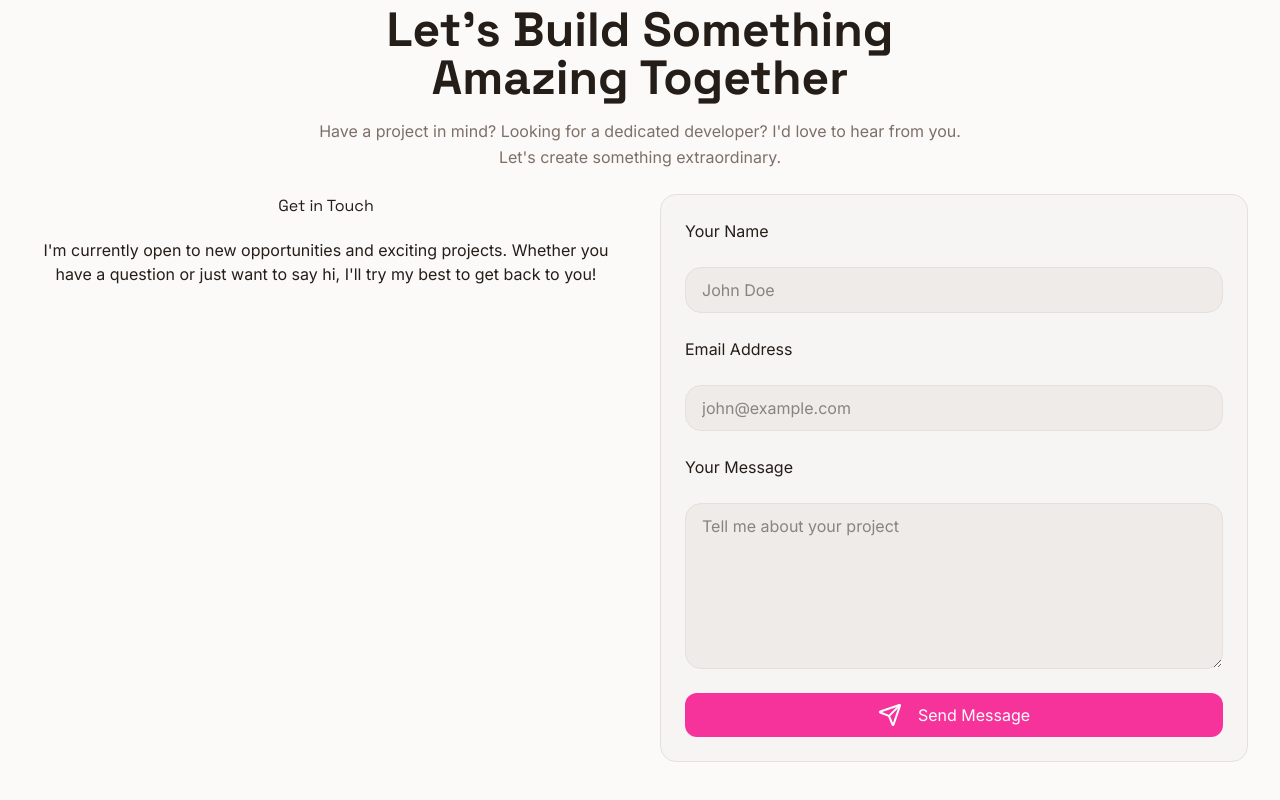
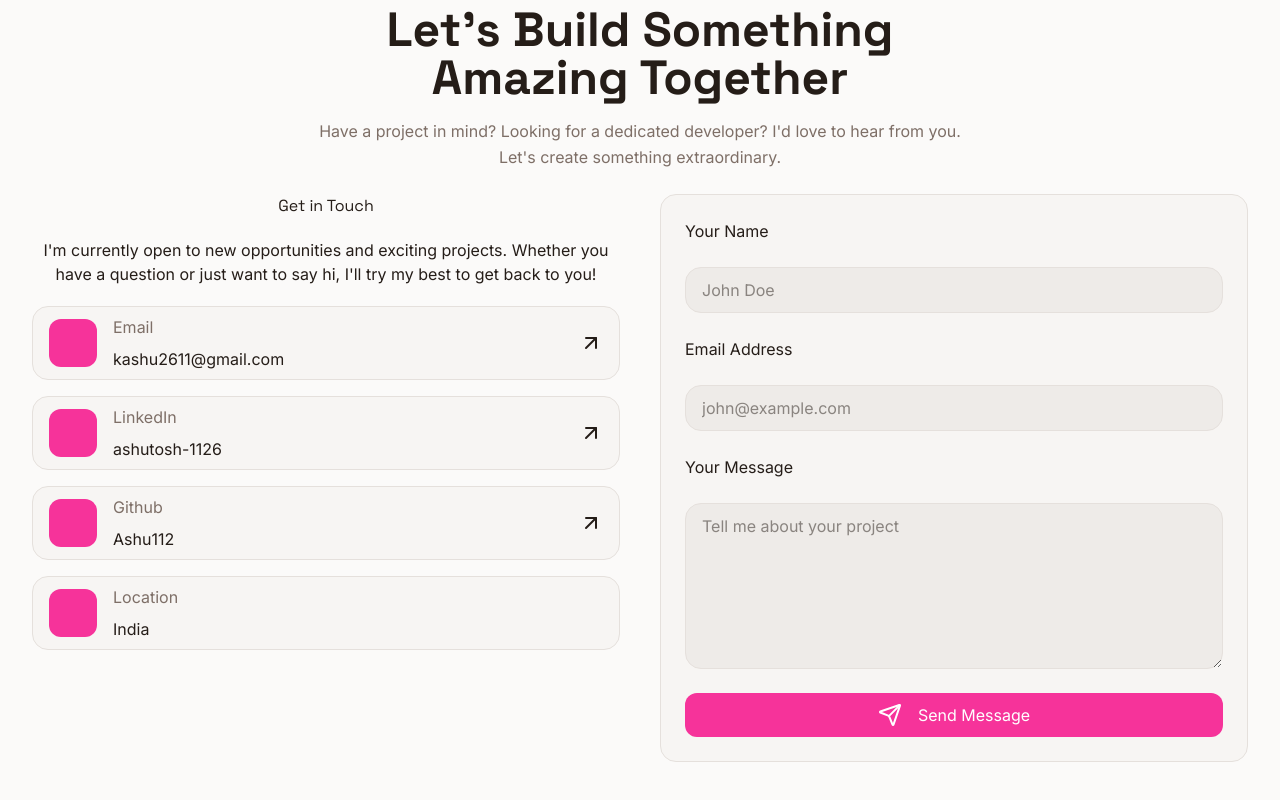
Before and after one commit to Ashu112/Portfolio-v2, a Next.js app: page / in a window 1280 px wide. Shown: the part 6351-7151 px from the top of the page. Built offline with nearby package versions, Linux system fonts and the light colour scheme.

Commit message:
contact data rendered

```diff
--- a/src/components/Contact.tsx
+++ b/src/components/Contact.tsx
@@ -1,4 +1,6 @@
-import { Send } from 'lucide-react';
+import { contactData } from '@/data/contactData';
+import { ArrowUpRight, Send } from 'lucide-react';
+import Link from 'next/link';
 
 export default function Contact() {
   return (
@@ -24,6 +26,27 @@ export default function Contact() {
               projects. Whether you have a question or just want to say hi,
               I&apos;ll try my best to get back to you!
             </p>
+            <div className="space-y-4">
+              {contactData.map((data) => (
+                <div
+                  key={data.name}
+                  className="border-border bg-card flex items-center justify-between rounded-2xl border px-4 py-2"
+                >
+                  <div className="flex items-center gap-4">
+                    <div className="flex h-12 w-12 items-center justify-center rounded-xl bg-pink-500"></div>
+                    <div className="space-y-2 text-start">
+                      <p className="text-muted-foreground">{data.name}</p>
+                      <p className="text-foreground">{data.value}</p>
+                    </div>
+                  </div>
+                  {data.arrowIcon && (
+                    <Link target="_blank" href={`${data.link}`}>
+                      <ArrowUpRight />
+                    </Link>
+                  )}
+                </div>
+              ))}
+            </div>
           </div>
           <div className="bg-card border-border rounded-2xl border p-6">
             <form className="flex flex-col items-start gap-6">
--- a/src/data/contactData.ts
+++ b/src/data/contactData.ts
@@ -11,14 +11,14 @@ export const contactData: ContactDataType = [
   {
     name: 'LinkedIn',
     value: 'ashutosh-1126',
-    icon: 'Mail',
+    icon: 'Linkedin',
     arrowIcon: true,
     link: 'https://www.linkedin.com/in/ashutosh-1126',
   },
   {
     name: 'Github',
     value: 'Ashu112',
-    icon: 'Mail',
+    icon: 'Github',
     arrowIcon: true,
     link: 'https://github.com/Ashu112',
   },
```
